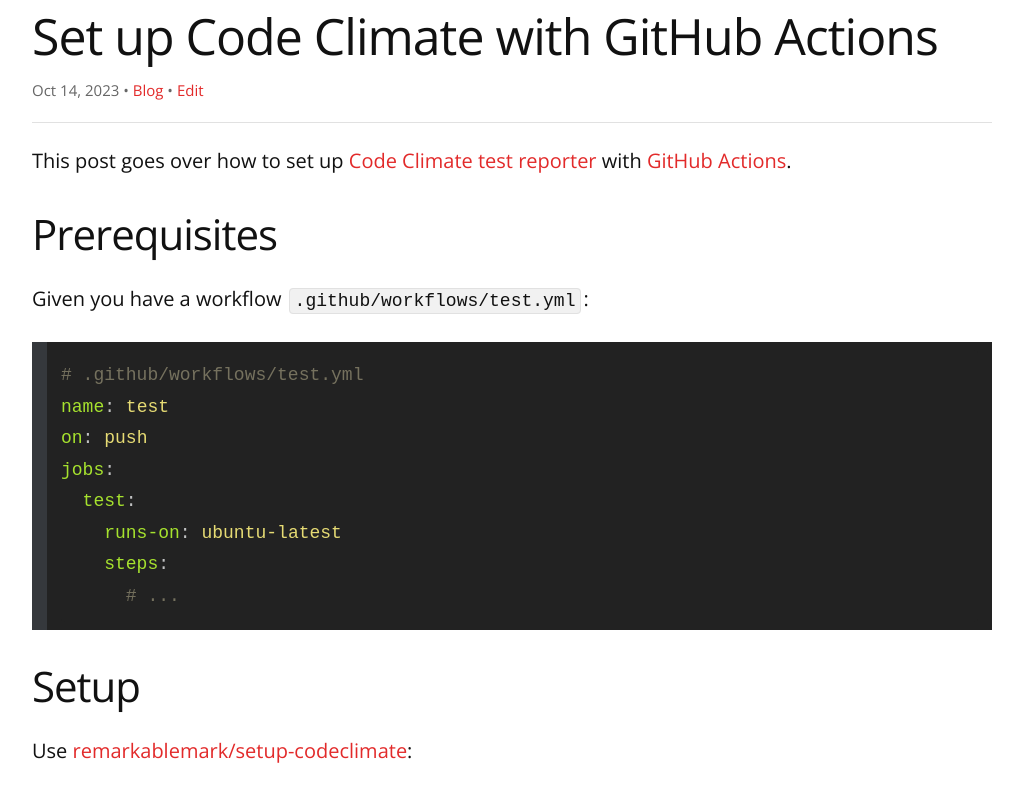
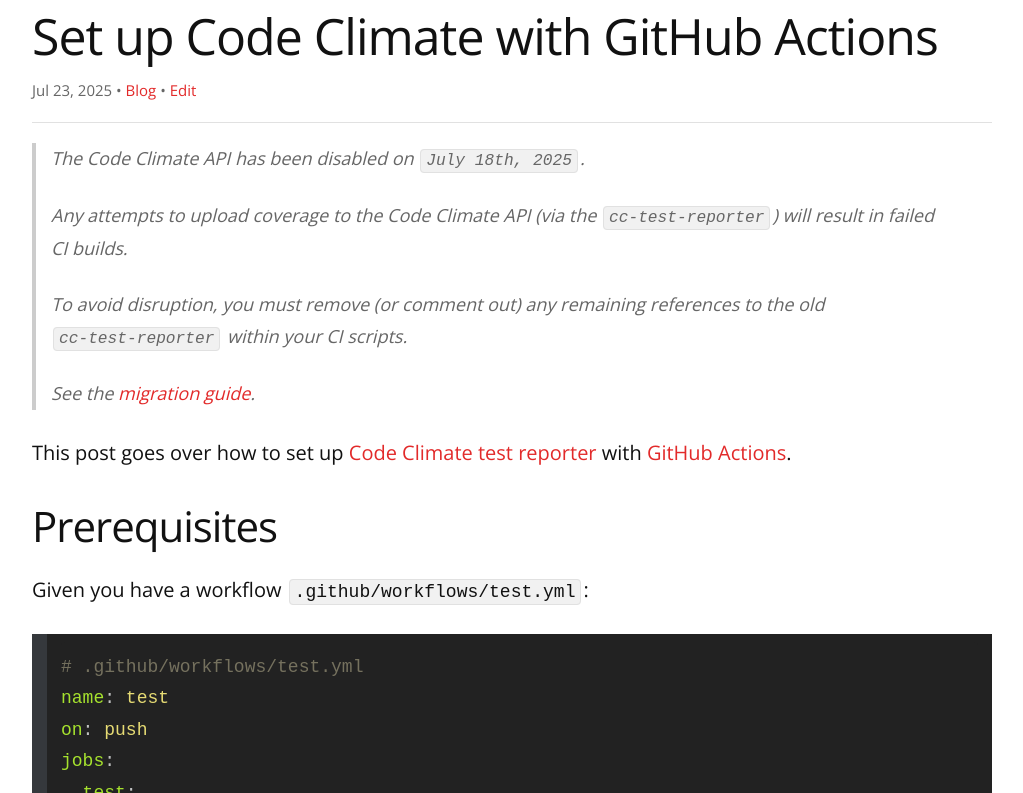
Before and after one commit to remarkablemark/remarkablemark.github.io, a Jekyll site: the page built from _posts/2023/2023-10-14-setup-codeclimate-with-github-actions.md, in a window 1280 px wide and 900 px high, cut to the strip 107-900 px from the top of the window. Shown: the whole strip, without its empty margins (128-1151 px from the left). Built offline with Jekyll 4.4.1, drawn with Linux system fonts in a browser that asks for light colours; comment, search, counter and statistics services are not loaded.

Commit message:
fix(posts): update "Set up Code Climate with GitHub Actions"
Post: 2023-10-14-setup-codeclimate-with-github-actions.md

Add Code Climate deprecation notice

```diff
--- a/_posts/2023/2023-10-14-setup-codeclimate-with-github-actions.md
+++ b/_posts/2023/2023-10-14-setup-codeclimate-with-github-actions.md
@@ -2,11 +2,20 @@
 layout: post
 title: Set up Code Climate with GitHub Actions
 date: 2023-10-14 12:23:37
+updated: 2025-07-23 11:50:09
 excerpt: How to set up Code Climate test reporter with GitHub Actions.
 categories: github action codeclimate
 ---
 
 <!--email_off-->
+
+> The Code Climate API has been disabled on `July 18th, 2025`.
+>
+> Any attempts to upload coverage to the Code Climate API (via the `cc-test-reporter`) will result in failed CI builds.
+>
+> To avoid disruption, you must remove (or comment out) any remaining references to the old `cc-test-reporter` within your CI scripts.
+>
+> See the [migration guide](https://docs.qlty.sh/migration/guide).
 
 This post goes over how to set up [Code Climate test reporter](https://github.com/codeclimate/test-reporter) with [GitHub Actions](https://github.com/features/actions).
 
```
